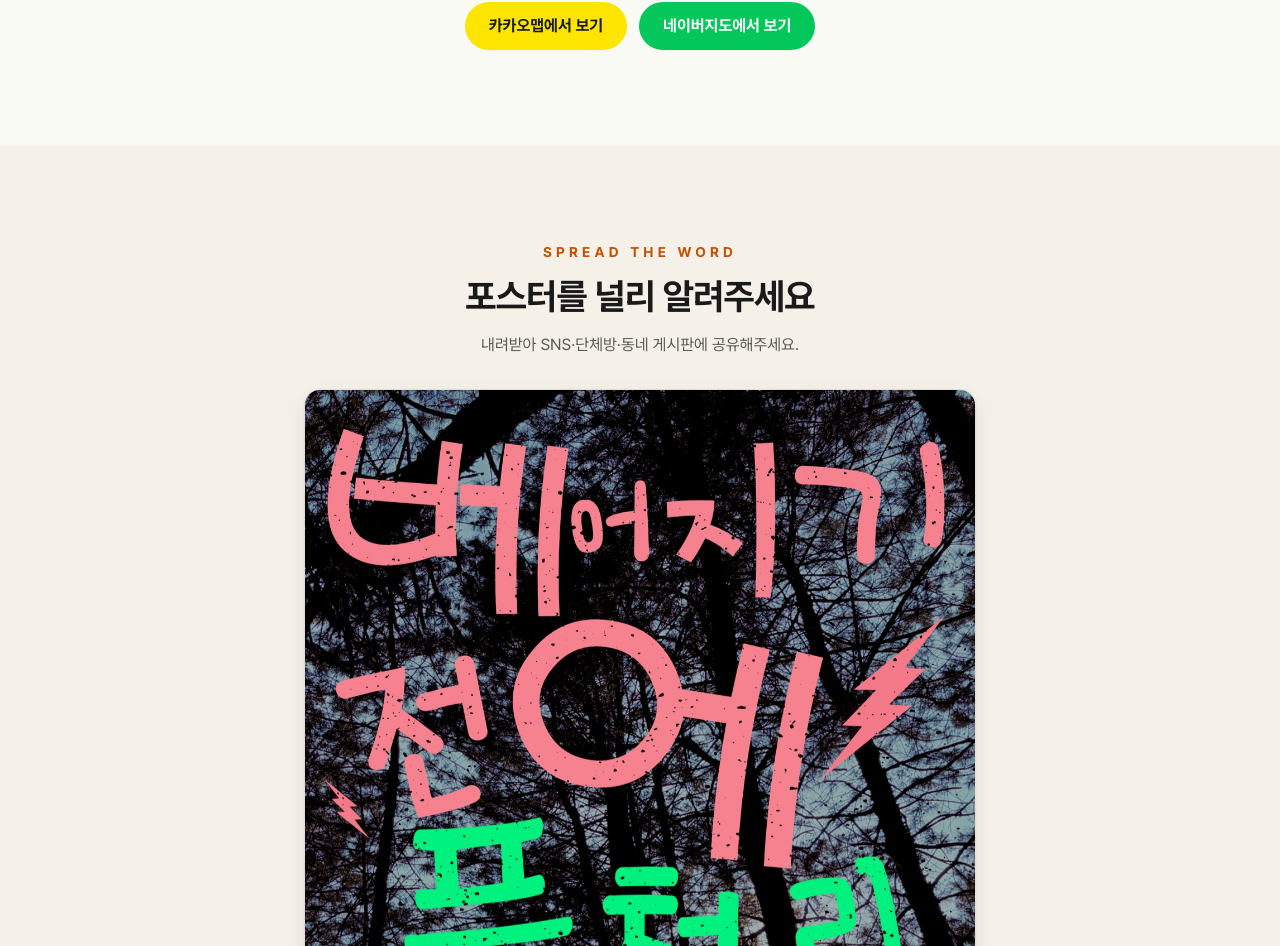
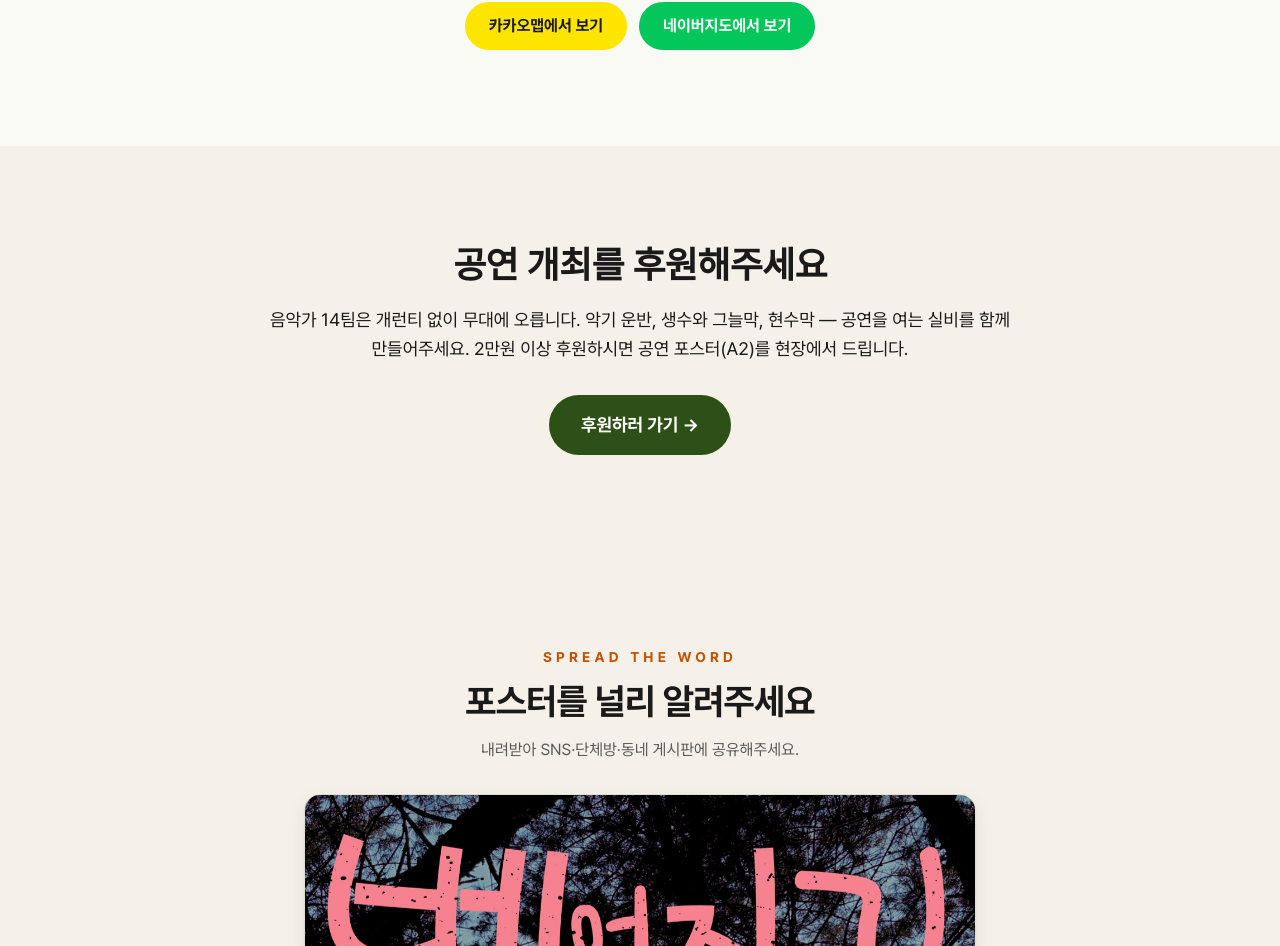
Before and after one commit to hwangtab/pine-nut, a Next.js app in the folder website/: page /concert in a window 1280 px wide. Shown: the part 6066-7012 px from the top of the page. Built offline with nearby package versions, Linux system fonts and the light colour scheme; no server answers; the database is empty.

Commit message:
공연 페이지에 씨앗페 펀딩 후원 CTA 섹션 추가

```diff
--- a/website/src/app/concert/page.tsx
+++ b/website/src/app/concert/page.tsx
@@ -395,6 +395,26 @@ export default function ConcertPage() {
         </div>
       </section>
 
+      {/* 공연 개최 후원 */}
+      <section id="support" className="scroll-mt-20 bg-[var(--color-bg-warm)] px-6 py-16 sm:py-24">
+        <div className="mx-auto max-w-3xl text-center">
+          <h2 className="font-serif text-3xl font-bold sm:text-4xl">공연 개최를 후원해주세요</h2>
+          <p className="mt-4 text-lg leading-relaxed text-[var(--color-text)]">
+            음악가 14팀은 개런티 없이 무대에 오릅니다. 악기 운반, 생수와 그늘막, 현수막 — 공연을
+            여는 실비를 함께 만들어주세요. 2만원 이상 후원하시면 공연 포스터(A2)를 현장에서
+            드립니다.
+          </p>
+          <a
+            href="https://www.saf2026.com/funding/pungcheonri"
+            target="_blank"
+            rel="noopener noreferrer"
+            className="mt-8 inline-block rounded-full bg-[var(--color-forest)] px-8 py-4 text-lg font-bold text-white transition hover:opacity-90"
+          >
+            후원하러 가기 →
+          </a>
+        </div>
+      </section>
+
       {/* 포스터 */}
       <section id="poster" className="scroll-mt-20 bg-[var(--color-bg-warm)] px-6 py-16 sm:py-24">
         <div className="mx-auto max-w-2xl text-center">
```
